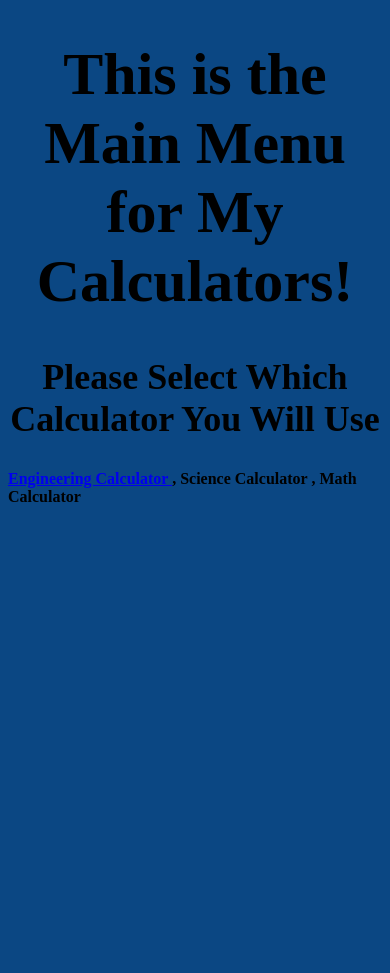
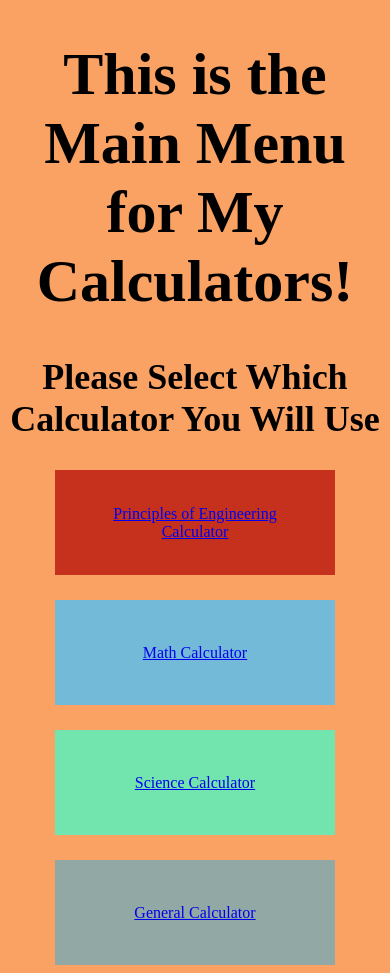
Before and after one commit to bmidd7/bmidd7.github.io, a Django app: page / in a window 390 px wide. Before the commit the page ends 502 px from the top, so only its background shows below. Run offline with Django 5.2, Linux system fonts and the light colour scheme.

Commit message:
got a bunch of scss done, now mobile has dif view, also, added working buttons

```diff
--- a/Equations/Calculator/Static/HomeScreen/css/Style.css
+++ b/Equations/Calculator/Static/HomeScreen/css/Style.css
@@ -1,5 +1,44 @@
-body {
-  background-color: rgb(11, 71, 131);
+@media (max-width: 600px) {
+  body {
+    background-color: rgb(250, 162, 100);
+  }
+}
+@media (min-width: 601px) {
+  body {
+    background-color: rgb(160, 180, 200);
+  }
+}
+#Container {
+  display: flex;
+  flex-wrap: wrap;
+  gap: 25px;
+}
+
+#Container > div {
+  margin: auto;
+  padding: 25px;
+  width: 230px;
+  height: 55px;
+  text-align: center;
+  display: flex;
+  justify-content: center;
+  align-items: center;
+}
+
+#POE {
+  background-color: rgba(186, 22, 12, 0.8);
+}
+
+#Math {
+  background-color: rgba(80, 193, 245, 0.8);
+}
+
+#Science {
+  background-color: rgba(80, 245, 193, 0.8);
+}
+
+#General {
+  background-color: rgba(120, 170, 180, 0.8);
 }
 
 h1 {
--- a/Equations/Calculator/Static/HomeScreen/css/Style.scss
+++ b/Equations/Calculator/Static/HomeScreen/css/Style.scss
@@ -1,15 +1,66 @@
-$BackgroundColor: rgb(11, 71, 131);
+$DesktopBackgroundColor: rgba(160, 180, 200, 1);
+$MobileBackgrounColor: rgb(250, 162, 100);
 
-body {
-    background-color: $BackgroundColor;
-}
+$BackgroundForPOEButton: rgba(186, 22, 12, 0.8);
+$BackgroundForMathButton: rgba(80, 193, 245, 0.8);
+$BackgroundForScienceButton: rgba(80, 245, 193, 0.8);
+$BackgroundForGeneralButton: rgba(120, 170, 180, 0.8);
+
+
+
+@media (max-width:600px){
+    body{
+        background-color: $MobileBackgrounColor
+    };
+};
+
+@media (min-width:601px){
+    body {
+    background-color: $DesktopBackgroundColor;
+    };
+};
+
+
+#Container{
+    display: flex;
+    flex-wrap: wrap;
+    gap: 25px;
+};
+
+#Container > div {
+    margin: auto;
+    padding: 25px;
+    width: 230px;
+    height: 55px;
+    text-align: center;
+    display: flex;
+    justify-content: center;
+    align-items: center;
+};
+
+#POE{
+    background-color: $BackgroundForPOEButton
+};
+
+#Math{
+    background-color: $BackgroundForMathButton
+};
+
+#Science{
+    background-color: $BackgroundForScienceButton
+};
+
+#General{
+    background-color: $BackgroundForGeneralButton
+};
+
 
 h1 {
     text-align: center;
     font-size: 60px;
-}
+};
 
 h2{
     text-align: center;
     font-size: 36px;
-}
+};
--- a/Equations/Calculator/templates/CodeForEachWebpage/HomeScreen.html
+++ b/Equations/Calculator/templates/CodeForEachWebpage/HomeScreen.html
@@ -3,6 +3,7 @@
 <html lang="en">
     <head>
         <meta charset="UTF-8">
+        <meta name="viewport" content="width=device-width, initial-scale=1.00">
         <title>
             Calculator Main Menu
         </title>
@@ -15,16 +16,27 @@
         <h2>
             Please Select Which Calculator You Will Use
         </h2>
-        <h4>
-            <a href="{% url 'engineeringCalculator' %}">
-                Engineering Calculator
-            </a>,
-            <a>
-                Science Calculator
-            </a>,
-            <a>
-                Math Calculator
-            </a>
-        </h4>
+        <div id="Container">
+            <div id="POE">
+                <a href="{% url 'engineeringCalculator' %}">
+                    Principles of Engineering Calculator
+                </a>
+            </div>
+            <div id="Math">
+                <a href="{% url 'mathCalculator' %}">
+                    Math Calculator
+                </a>
+            </div>
+            <div id="Science">
+                <a href="{% url 'scienceCalculator' %}">
+                    Science Calculator
+                </a>
+            </div>
+            <div id="General">
+                <a href="{% url 'generalCalculator' %}">
+                    General Calculator
+                </a>
+            </div>
+        </div>
     </body>
 </html>
--- a/Equations/Calculator/urls.py
+++ b/Equations/Calculator/urls.py
@@ -3,5 +3,8 @@ from . import views
 
 urlpatterns = [
     path("", views.index, name="index"),
-    path("engineering/", views.engineering, name="engineeringCalculator")
+    path("engineering/", views.engineering, name="engineeringCalculator"),
+    path("science/", views.science, name="scienceCalculator"),
+    path("math/", views.math, name="mathCalculator"),
+    path("general/", views.general, name="generalCalculator"),
 ]
--- a/Equations/Calculator/views.py
+++ b/Equations/Calculator/views.py
@@ -7,3 +7,12 @@ def index(request):
 
 def engineering(request):
     return render(request, "CodeForEachWebpage/EngineeringCalculator.html")
+
+def science(request):
+    return render(request, "CodeForEachWebpage/ScienceCalculator.html")
+
+def math(request):
+    return render(request, "CodeForEachWebpage/MathCalculator.html")
+
+def general(request):
+    return render(request, "CodeForEachWebpage/GeneralCalculator.html")
```
Also changed, not shown: 1 other file.
